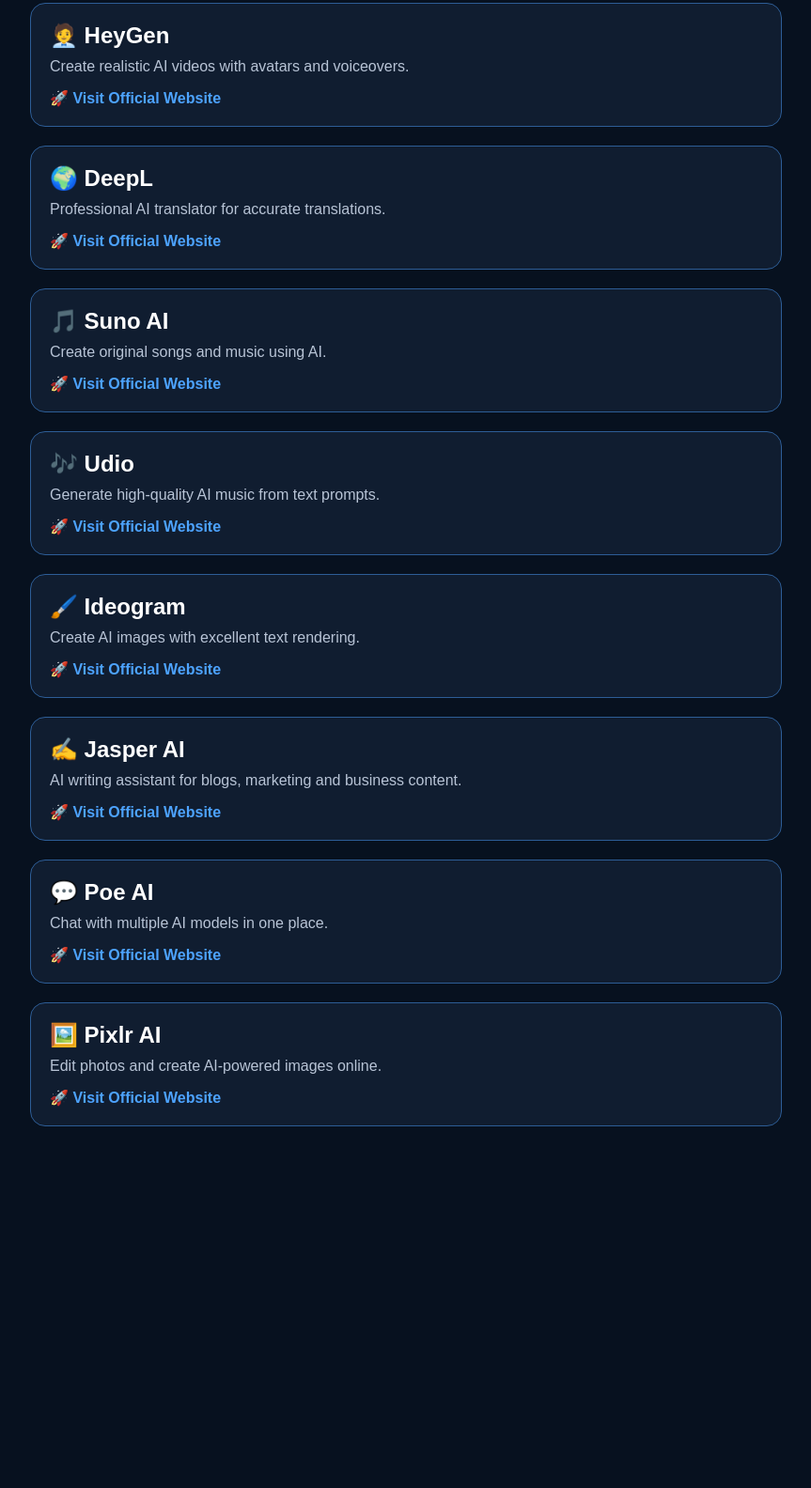
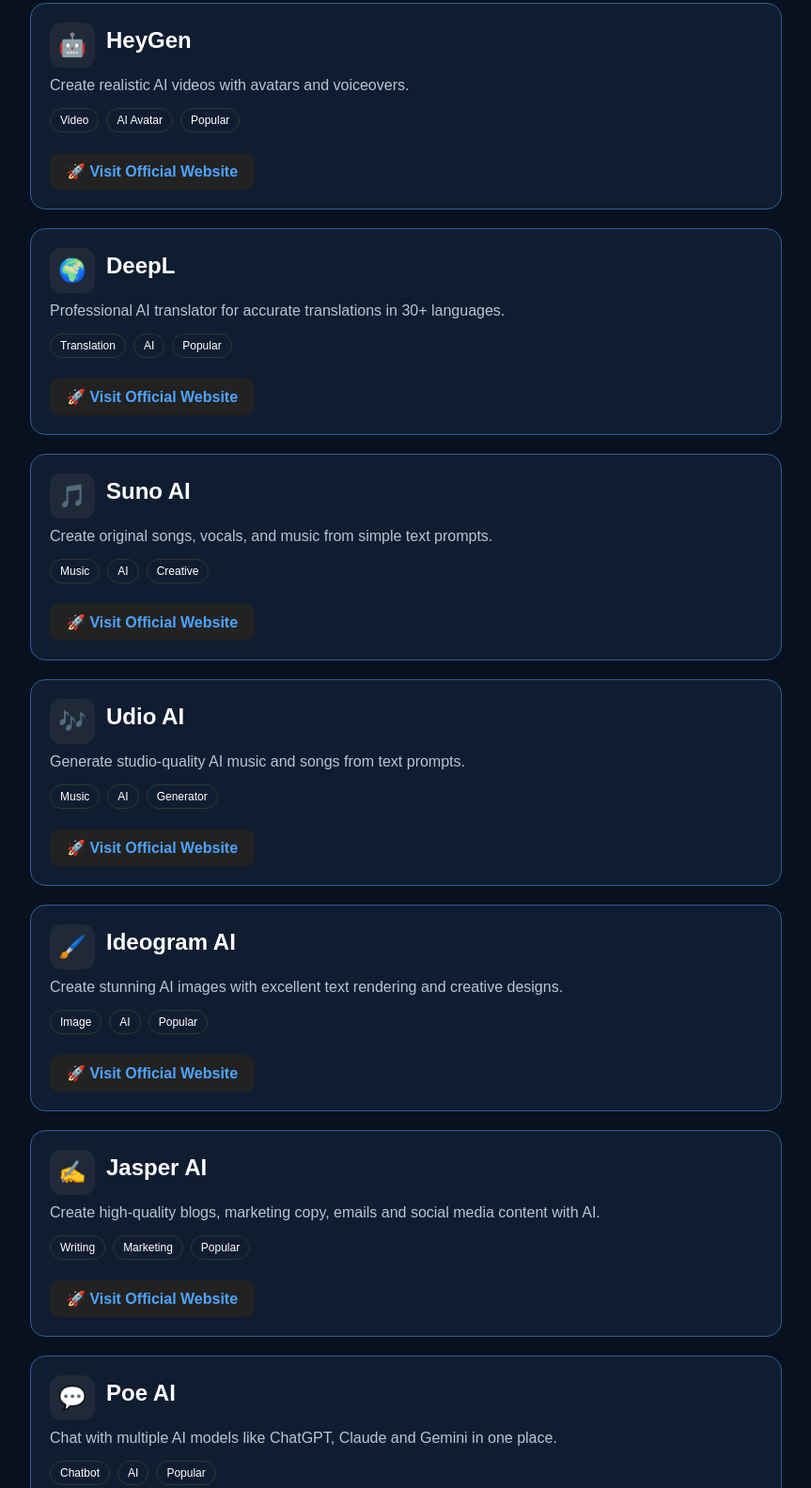
Before and after one commit to Toolverseai/toolverse-ai-v2, a plain HTML site: page index.html in a window 1280 px wide. Shown: the part 4116-5700 px from the top of the page at 94% size, without its empty margins (208-1071 px from the left). Before the commit the page ends 5365 px from the top, so only its background shows below. Drawn offline with Linux system fonts and the light colour scheme.

Commit message:
Update index.htmlComplete premium design for all 23 AI tools

```diff
--- a/index.html
+++ b/index.html
@@ -344,52 +344,154 @@
 </div>
 
 <div class="tool-card">
-  <h2>🧑‍💼 HeyGen</h2>
+  <div class="tool-header">
+    <div class="tool-logo">🤖</div>
+    <h2>HeyGen</h2>
+  </div>
+
   <p>Create realistic AI videos with avatars and voiceovers.</p>
-  <a href="https://www.heygen.com" target="_blank">🚀 Visit Official Website</a>
+
+  <div class="badges">
+    <span class="badge">Video</span>
+    <span class="badge">AI Avatar</span>
+    <span class="badge">Popular</span>
+  </div>
+
+  <a class="visit-btn" href="https://www.heygen.com" target="_blank">
+    🚀 Visit Official Website
+  </a>
 </div>
 
 <div class="tool-card">
-  <h2>🌍 DeepL</h2>
-  <p>Professional AI translator for accurate translations.</p>
-  <a href="https://www.deepl.com" target="_blank">🚀 Visit Official Website</a>
+  <div class="tool-header">
+    <div class="tool-logo">🌍</div>
+    <h2>DeepL</h2>
+  </div>
+
+  <p>Professional AI translator for accurate translations in 30+ languages.</p>
+
+  <div class="badges">
+    <span class="badge">Translation</span>
+    <span class="badge">AI</span>
+    <span class="badge">Popular</span>
+  </div>
+
+  <a class="visit-btn" href="https://www.deepl.com" target="_blank">
+    🚀 Visit Official Website
+  </a>
+</div>
+<div class="tool-card">
+  <div class="tool-header">
+    <div class="tool-logo">🎵</div>
+    <h2>Suno AI</h2>
+  </div>
+
+  <p>Create original songs, vocals, and music from simple text prompts.</p>
+
+  <div class="badges">
+    <span class="badge">Music</span>
+    <span class="badge">AI</span>
+    <span class="badge">Creative</span>
+  </div>
+
+  <a class="visit-btn" href="https://suno.com" target="_blank">
+    🚀 Visit Official Website
+  </a>
 </div>
 
 <div class="tool-card">
-  <h2>🎵 Suno AI</h2>
-  <p>Create original songs and music using AI.</p>
-  <a href="https://suno.com" target="_blank">🚀 Visit Official Website</a>
+  <div class="tool-header">
+    <div class="tool-logo">🎶</div>
+    <h2>Udio AI</h2>
+  </div>
+
+  <p>Generate studio-quality AI music and songs from text prompts.</p>
+
+  <div class="badges">
+    <span class="badge">Music</span>
+    <span class="badge">AI</span>
+    <span class="badge">Generator</span>
+  </div>
+
+  <a class="visit-btn" href="https://udio.com" target="_blank">
+    🚀 Visit Official Website
+  </a>
 </div>
 
 <div class="tool-card">
-  <h2>🎶 Udio</h2>
-  <p>Generate high-quality AI music from text prompts.</p>
-  <a href="https://udio.com" target="_blank">🚀 Visit Official Website</a>
+  <div class="tool-header">
+    <div class="tool-logo">🖌️</div>
+    <h2>Ideogram AI</h2>
+  </div>
+
+  <p>Create stunning AI images with excellent text rendering and creative designs.</p>
+
+  <div class="badges">
+    <span class="badge">Image</span>
+    <span class="badge">AI</span>
+    <span class="badge">Popular</span>
+  </div>
+
+  <a class="visit-btn" href="https://ideogram.ai" target="_blank">
+    🚀 Visit Official Website
+  </a>
 </div>
 
 <div class="tool-card">
-  <h2>🖌️ Ideogram</h2>
-  <p>Create AI images with excellent text rendering.</p>
-  <a href="https://ideogram.ai" target="_blank">🚀 Visit Official Website</a>
+  <div class="tool-header">
+    <div class="tool-logo">✍️</div>
+    <h2>Jasper AI</h2>
+  </div>
+
+  <p>Create high-quality blogs, marketing copy, emails and social media content with AI.</p>
+
+  <div class="badges">
+    <span class="badge">Writing</span>
+    <span class="badge">Marketing</span>
+    <span class="badge">Popular</span>
+  </div>
+
+  <a class="visit-btn" href="https://www.jasper.ai" target="_blank">
+    🚀 Visit Official Website
+  </a>
 </div>
 
 <div class="tool-card">
-  <h2>✍️ Jasper AI</h2>
-  <p>AI writing assistant for blogs, marketing and business content.</p>
-  <a href="https://www.jasper.ai" target="_blank">🚀 Visit Official Website</a>
+  <div class="tool-header">
+    <div class="tool-logo">💬</div>
+    <h2>Poe AI</h2>
+  </div>
+
+  <p>Chat with multiple AI models like ChatGPT, Claude and Gemini in one place.</p>
+
+  <div class="badges">
+    <span class="badge">Chatbot</span>
+    <span class="badge">AI</span>
+    <span class="badge">Popular</span>
+  </div>
+
+  <a class="visit-btn" href="https://poe.com" target="_blank">
+    🚀 Visit Official Website
+  </a>
 </div>
+<div class="tool-card">
+  <div class="tool-header">
+    <div class="tool-logo">🖼️</div>
+    <h2>Pixlr AI</h2>
+  </div>
 
-<div class="tool-card">
-  <h2>💬 Poe AI</h2>
-  <p>Chat with multiple AI models in one place.</p>
-  <a href="https://poe.com" target="_blank">🚀 Visit Official Website</a>
+  <p>Edit photos, remove backgrounds and create AI-powered images online.</p>
+
+  <div class="badges">
+    <span class="badge">Image</span>
+    <span class="badge">Editor</span>
+    <span class="badge">Popular</span>
+  </div>
+
+  <a class="visit-btn" href="https://pixlr.com" target="_blank">
+    🚀 Visit Official Website
+  </a>
 </div>
-
-<div class="tool-card">
-  <h2>🖼️ Pixlr AI</h2>
-  <p>Edit photos and create AI-powered images online.</p>
-  <a href="https://pixlr.com" target="_blank">🚀 Visit Official Website</a>
-  </div>
 </section>
 
 <script src="script.js"></script>
```
